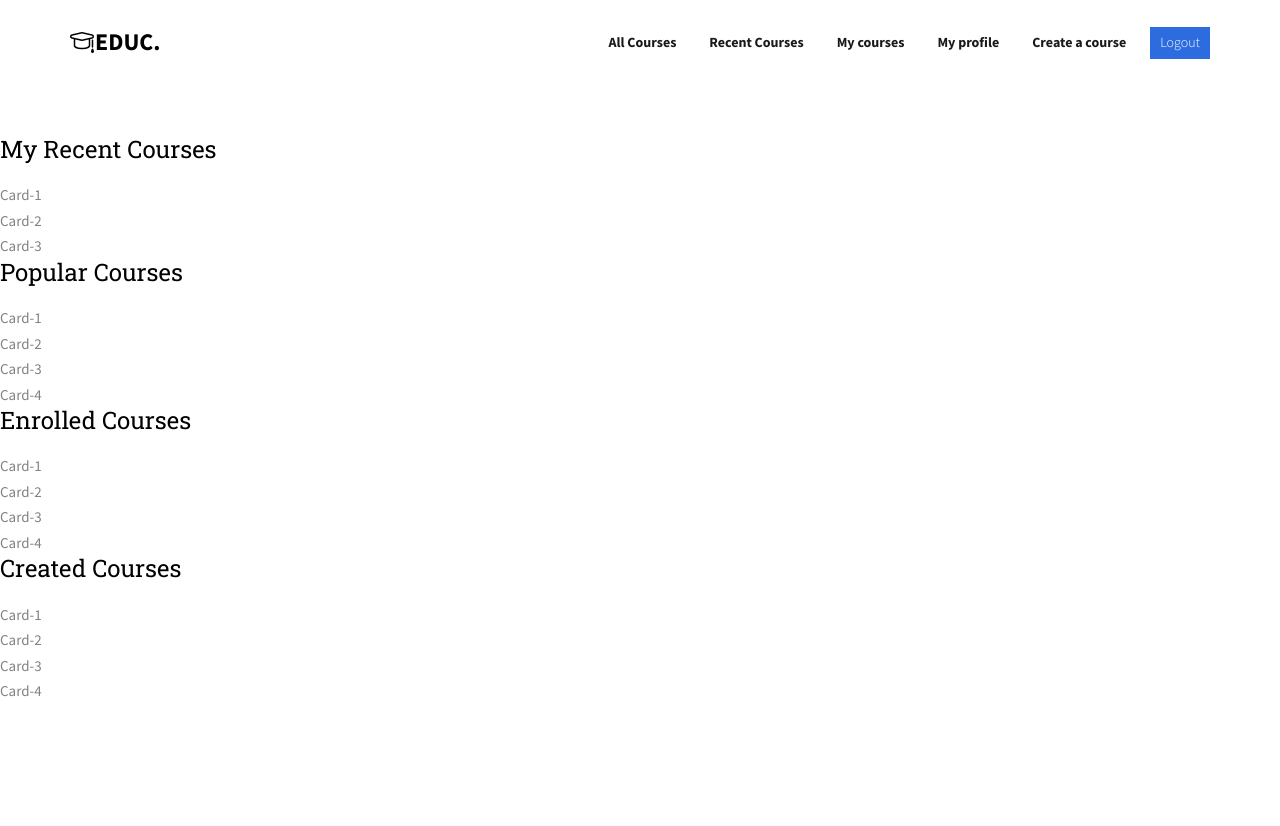
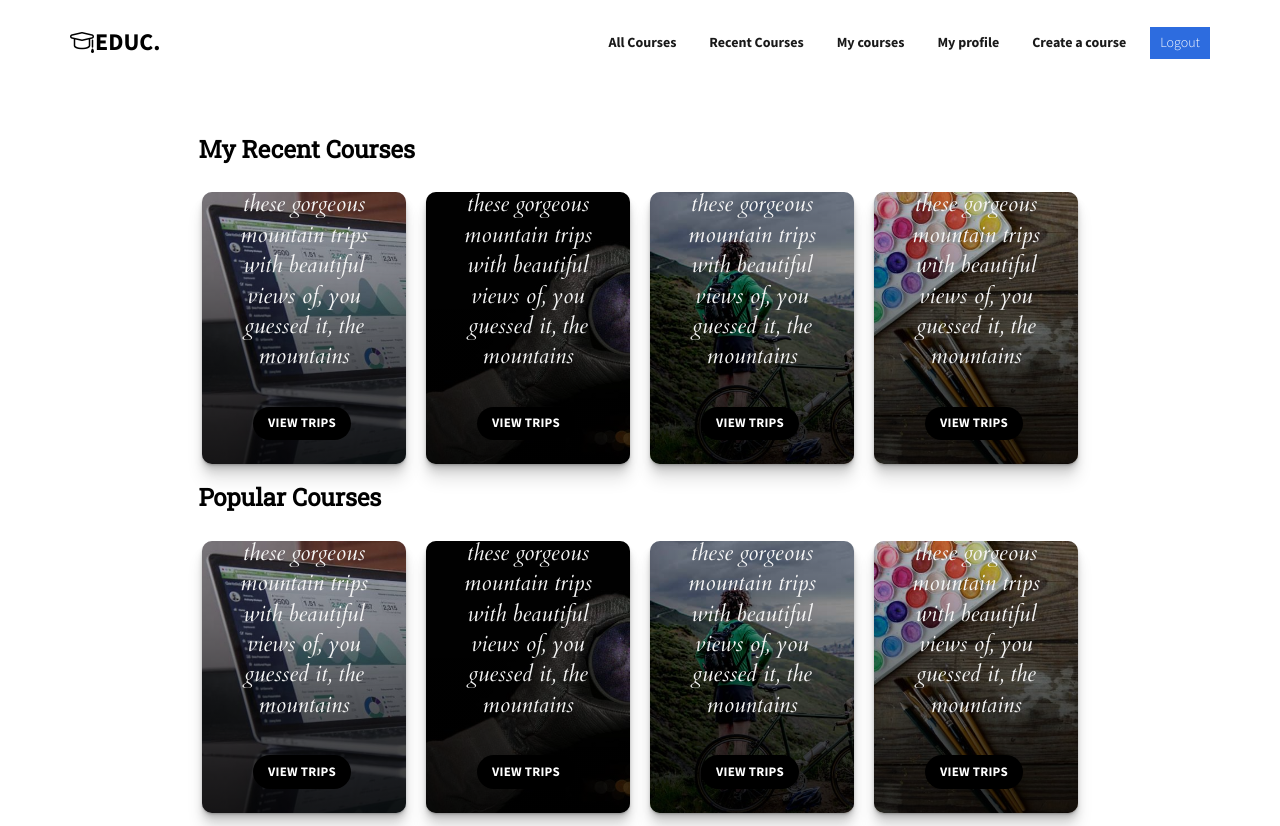
Before and after one commit to Sphynx-Stack/StudySphynx-backend, a website: page public/dashboard.html in a window 1280 px wide. Shown: the top 826 px of the page. Before the commit the page ends 800 px from the top, so only its background shows below. Drawn offline with Linux system fonts and the light colour scheme; files whose address does not match are found by name.

Commit message:
card additions

```diff
--- /dev/null
+++ b/public/css/card.css
@@ -0,0 +1,184 @@
+@import url('https://fonts.googleapis.com/css?family=Cardo:400i|Rubik:400,700&display=swap');
+ :root {
+	 --d: 700ms;
+	 --e: cubic-bezier(0.19, 1, 0.22, 1);
+	 --font-sans: 'Rubik', sans-serif;
+	 --font-serif: 'Cardo', serif;
+}
+ * {
+	 box-sizing: border-box;
+}
+ html, body {
+	 height: 100%;
+}
+ body {
+	 display: grid;
+	 place-items: center;
+}
+ .page-content {
+	 display: grid;
+	 grid-gap: 1rem;
+	 padding: 1rem;
+	 max-width: 1024px;
+	 margin: 0 auto;
+	 font-family: var(--font-sans);
+}
+ @media (min-width: 600px) {
+	 .page-content {
+		 grid-template-columns: repeat(2, 1fr);
+	}
+}
+ @media (min-width: 800px) {
+	 .page-content {
+		 grid-template-columns: repeat(4, 1fr);
+	}
+}
+ .card {
+	 position: relative;
+	 display: flex;
+	 align-items: flex-end;
+	 overflow: hidden;
+	 padding: 1rem;
+	 width: 100%;
+	 text-align: center;
+	 color: whitesmoke;
+	 background-color: whitesmoke;
+	 box-shadow: 0 1px 1px rgba(0, 0, 0, 0.1), 0 2px 2px rgba(0, 0, 0, 0.1), 0 4px 4px rgba(0, 0, 0, 0.1), 0 8px 8px rgba(0, 0, 0, 0.1), 0 16px 16px rgba(0, 0, 0, 0.1);
+}
+ @media (min-width: 600px) {
+	 .card {
+		 height: 350px;
+	}
+}
+ .card:before {
+	 content: '';
+	 position: absolute;
+	 top: 0;
+	 left: 0;
+	 width: 100%;
+	 height: 110%;
+	 background-size: cover;
+	 background-position: 0 0;
+	 transition: transform calc(var(--d) * 1.5) var(--e);
+	 pointer-events: none;
+}
+ .card:after {
+	 content: '';
+	 display: block;
+	 position: absolute;
+	 top: 0;
+	 left: 0;
+	 width: 100%;
+	 height: 200%;
+	 pointer-events: none;
+	 background-image: linear-gradient(to bottom, rgba(0, 0, 0, 0) 0%, rgba(0, 0, 0, 0.009) 11.7%, rgba(0, 0, 0, 0.034) 22.1%, rgba(0, 0, 0, 0.072) 31.2%, rgba(0, 0, 0, 0.123) 39.4%, rgba(0, 0, 0, 0.182) 46.6%, rgba(0, 0, 0, 0.249) 53.1%, rgba(0, 0, 0, 0.320) 58.9%, rgba(0, 0, 0, 0.394) 64.3%, rgba(0, 0, 0, 0.468) 69.3%, rgba(0, 0, 0, 0.540) 74.1%, rgba(0, 0, 0, 0.607) 78.8%, rgba(0, 0, 0, 0.668) 83.6%, rgba(0, 0, 0, 0.721) 88.7%, rgba(0, 0, 0, 0.762) 94.1%, rgba(0, 0, 0, 0.790) 100%);
+	 transform: translateY(-50%);
+	 transition: transform calc(var(--d) * 2) var(--e);
+}
+ .card:nth-child(1):before {
+	 background-image: url('../images/project-1.jpg');
+}
+ .card:nth-child(2):before {
+	 background-image: url('../images/project-2.jpg');
+}
+ .card:nth-child(3):before {
+	 background-image: url('../images/project-3.jpg');
+}
+ .card:nth-child(4):before {
+	 background-image: url('../images/project-4.jpg');
+}
+ .content {
+	 position: relative;
+	 display: flex;
+	 flex-direction: column;
+	 align-items: center;
+	 width: 100%;
+	 padding: 1rem;
+	 transition: transform var(--d) var(--e);
+	 z-index: 1;
+}
+ .content > * + * {
+	 margin-top: 2rem;
+}
+ .title {
+	 font-size: 2.6rem;
+	 font-weight: bold;
+	 line-height: 1.2;
+}
+ .copy {
+	 font-family: var(--font-serif);
+	 font-size: 2.25rem;
+	 font-style: italic;
+	 line-height: 1.35;
+}
+ .btn {
+	 cursor: pointer;
+	 margin-top: 1.5rem;
+	 padding: 0.75rem 1.5rem;
+	 font-size: 1.3rem;
+	 font-weight: bold;
+	 letter-spacing: 0.025rem;
+	 text-transform: uppercase;
+	 color: white;
+	 background-color: black;
+	 border: none;
+}
+ .btn:hover {
+	 background-color: #0d0d0d;
+}
+ .btn:focus {
+	 outline: 1px dashed yellow;
+	 outline-offset: 3px;
+}
+ @media (hover: hover) and (min-width: 600px) {
+	 .card:after {
+		 transform: translateY(0);
+	}
+	 .content {
+		 transform: translateY(calc(100% - 4.5rem));
+	}
+	 .content > *:not(.title) {
+		 opacity: 0;
+		 transform: translateY(1rem);
+		 transition: transform var(--d) var(--e), opacity var(--d) var(--e);
+	}
+	 .card:hover, .card:focus-within {
+		 align-items: center;
+	}
+	 .card:hover:before, .card:focus-within:before {
+		 transform: translateY(-4%);
+	}
+	 .card:hover:after, .card:focus-within:after {
+		 transform: translateY(-50%);
+	}
+	 .card:hover .content, .card:focus-within .content {
+		 transform: translateY(0);
+	}
+	 .card:hover .content > *:not(.title), .card:focus-within .content > *:not(.title) {
+		 opacity: 1;
+		 transform: translateY(0);
+		 transition-delay: calc(var(--d) / 8);
+	}
+	 .card:focus-within:before, .card:focus-within:after, .card:focus-within .content, .card:focus-within .content > *:not(.title) {
+		 transition-duration: 0s;
+	}
+}
+
+.cards-recent, .cards-my, .cards-popular, .cards-created{
+    display: flex;
+    justify-content: center;
+    align-items: center;
+    margin: 10px auto;
+    width: 70%;
+}
+
+.cards-recent > div, .cards-my > div, .cards-popular > div, .cards-created > div {
+    margin: 10px;
+    border-radius: 10px;
+    height: 34vh;
+}
+
+h3{
+    margin-left: 15.5%;
+    font-weight: bolder;
+}
--- a/public/dashboard.html
+++ b/public/dashboard.html
@@ -47,6 +47,7 @@
 
         <!-- Theme style  -->
         <link rel="stylesheet" href="css/style.css">
+        <link rel="stylesheet" href="css/card.css">
 
         <!-- Modernizr JS -->
         <script src="js/modernizr-2.6.2.min.js"></script>
@@ -120,16 +121,25 @@
             function call(cards){
                 for(let i=0; i<4; i++){
                     let div = document.createElement('div');
-                    div.innerText = `Card-${i + 1}`;
+                    div.classList.add('card');
+
+                    div.innerHTML = `<div class="content">
+                            <h2 class="title">Mountain View</h2>
+                            <p class="copy">Check out all of these gorgeous mountain trips with beautiful views of, you guessed it, the mountains</p><button class="btn">View Trips</button>
+                        </div>`
                     cards.appendChild(div);
                 }
             }
 
             document.addEventListener('DOMContentLoaded', (e)=>{
                 let cardsDiv = document.querySelector('.cards-recent');
-                for(let i=0; i<3; i++){
+                for(let i=0; i<4; i++){
                     let div = document.createElement('div');
-                    div.innerText = `Card-${i + 1}`;
+                    div.classList.add('card');
+                    div.innerHTML = `<div class="content">
+                            <h2 class="title">Mountain View</h2>
+                            <p class="copy">Check out all of these gorgeous mountain trips with beautiful views of, you guessed it, the mountains</p><button class="btn">View Trips</button>
+                        </div>`
                     cardsDiv.appendChild(div);
                 }
 
```
